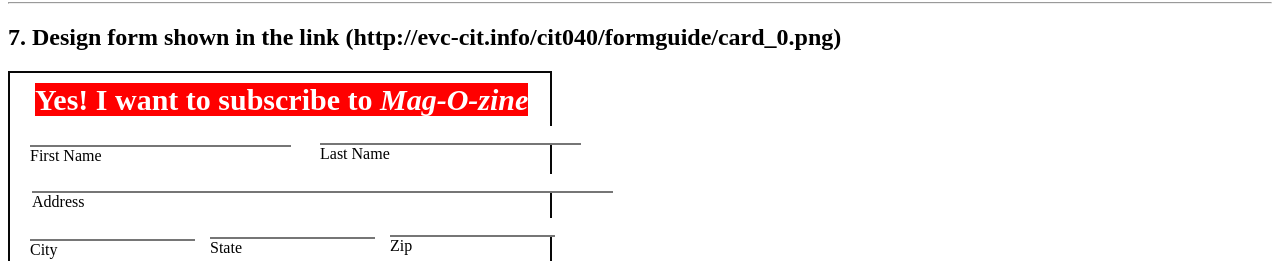
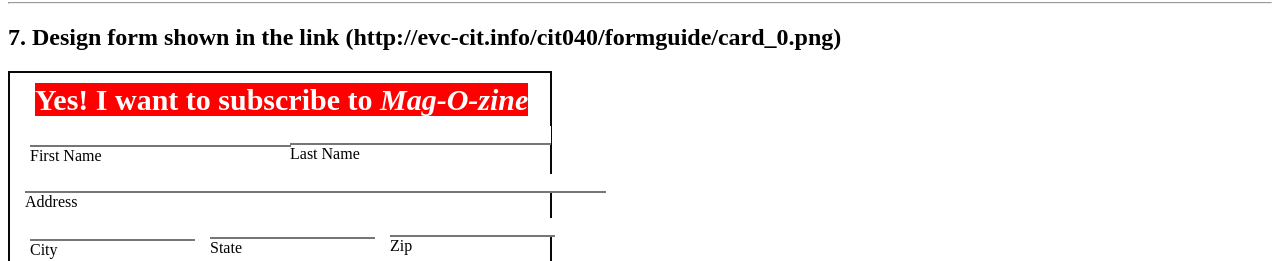
Before and after one commit to manisrivi/Day---9--task, a plain HTML site: page index.html in a window 1280 px wide. Shown: the part 1678-1939 px from the top of the page. Drawn offline with Linux system fonts and the light colour scheme.

Commit message:
Update style.css

```diff
--- a/style.css
+++ b/style.css
@@ -21,7 +21,7 @@
 }
 .name2 {
     position: relative;
-    left: 300px;
+    left: 270px;
     top: -30px;
 }
 #name2 {
@@ -31,7 +31,7 @@
 }
 .name3 {
     position: relative;
-    left:12px;
+    left:5px;
     top: -20px;
 }
 #name3 {
```
